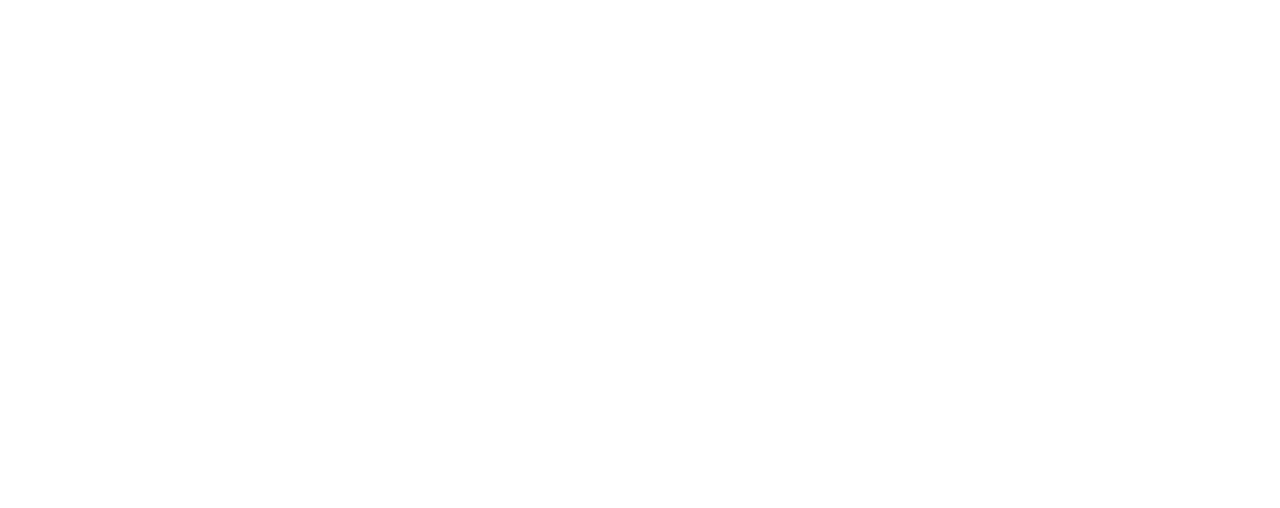
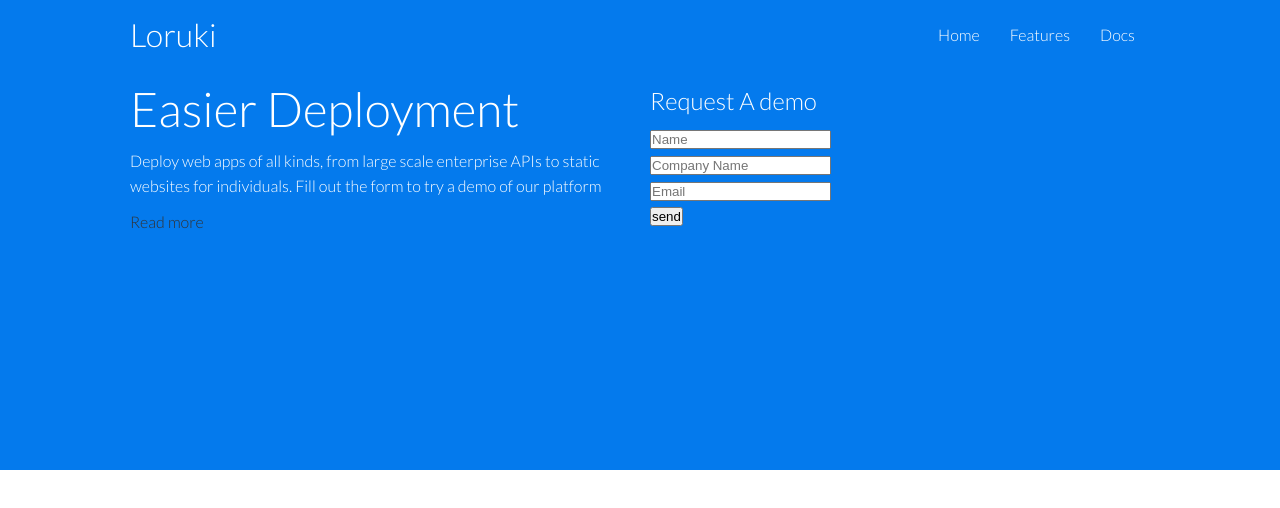
Before and after one commit to tanzila-abedin/web-landing-page, a website: page index.html in a window 1280 px wide. Drawn offline with Linux system fonts and the light colour scheme.

Commit message:
add navbar, paragraph and form html and styling

```diff
--- a/index.html
+++ b/index.html
@@ -4,9 +4,56 @@
     <meta charset="UTF-8">
     <meta http-equiv="X-UA-Compatible" content="IE=edge">
     <meta name="viewport" content="width=device-width, initial-scale=1.0">
-    <title>Document</title>
+    <link rel="stylesheet" href="styles.css">
+    <link rel="stylesheet" href="https://cdnjs.cloudflare.com/ajax/libs/font-awesome/5.15.2/css/all.min.css" integrity="sha512-HK5fgLBL+xu6dm/Ii3z4xhlSUyZgTT9tuc/hSrtw6uzJOvgRr2a9jyxxT1ely+B+xFAmJKVSTbpM/CuL7qxO8w==" crossorigin="anonymous" />
+    <title>Web landing page</title>
+
 </head>
+
 <body>
+    <!-- Navbar -->
+    <div class="navbar">
+          <div class="container flex">
+              <h1 class="logo">Loruki</h1>
+              <nav>
+                  <ul>
+                      <li><a href="index.html">Home</a></li>
+                      <li><a href="features.html">Features</a></li>
+                      <li><a href="docs.html">Docs</a></li>
+                  </ul>
+              </nav>
+          </div>
+    </div>
+
+    <!-- showcase -->
+
+    <section class="showcase">
+        <div class="container grid">
+            <div class="showcase-text">
+                <h1>Easier Deployment</h1>
+                <p>Deploy web apps of all kinds, from large scale enterprise APIs to static websites for individuals. Fill out the form to try a demo of our platform</p>
+                <a href="features.html" class="btn btn-outline"> Read more</a>
+            </div>
+            <div class="showcase-form card">
+                <h2>Request A demo</h2>
+                <form>
+                    <div class="form-control">
+                        <input type="text" name="name" placeholder="Name" required>
+                    </div>
+                    <div class="form-control">
+                        <input type="text" name="company" placeholder="Company Name" required>
+                    </div>
+                    <div class="form-control">
+                        <input type="text" name="email" placeholder="Email" required>
+                    </div>
+                    <input type="submit" value="send" class="btn btn-primary">
+                </form>
+            </div>
+        </div>
+    </section>
+
+
+
 
 </body>
 </html>
--- /dev/null
+++ b/styles.css
@@ -0,0 +1,111 @@
+@import url('https://fonts.googleapis.com/css2?family=Lato:wght@300&display=swap');
+
+/* font-family: 'Lato', sans-serif; */
+
+:root {
+ --primary-color: #047aed;
+}
+
+* {
+    box-sizing: border-box;
+    padding: 0;
+    margin: 0;
+}
+
+body {
+    font-family: 'Lato', sans-serif;
+    color: #333;
+    line-height: 1.6;
+}
+
+ul {
+    list-style-type: none;
+}
+
+a {
+    text-decoration: none;
+    color: #333;
+}
+
+h1,
+h2 {
+    font-weight: 300;
+    line-height: 1.2;
+    margin: 10px 0;
+}
+
+p {
+    margin: 10px 0;
+}
+
+img {
+    width: 100% ;
+}
+
+/* Navbar */
+
+.navbar {
+    background-color: var(--primary-color);
+    color: #fff;
+    height: 70px;
+}
+
+.navbar ul {
+    display: flex;
+}
+
+.navbar a {
+    color: #fff;
+    padding: 10px;
+    margin: 0 5px ;
+}
+
+.navbar a:hover {
+    border-bottom: 2px #fff solid;
+}
+
+.navbar .flex {
+    justify-content: space-between;
+}
+
+/* showcase */
+
+.showcase {
+    height: 400px;
+    background-color: var(--primary-color);
+    color: #fff;
+    position: relative;
+}
+
+.showcase h1 {
+    font-size: 48px;
+}
+
+.showcase p {
+    margin: 10px 0;
+}
+
+/* Utilities */
+
+.container {
+    max-width: 1100px;
+    margin: 0 auto;
+    overflow: auto;
+    padding: 0 40px;
+}
+
+.flex {
+    display: flex;
+    justify-content: center;
+    align-items: center;
+    height: 100%;
+}
+
+.grid {
+    display: grid;
+    grid-template-columns: repeat(2,1fr);
+    gap: 20px;
+    justify-content: center;
+    align-items: center;
+
+}
```
Also changed, not shown: style.css (deleted).
